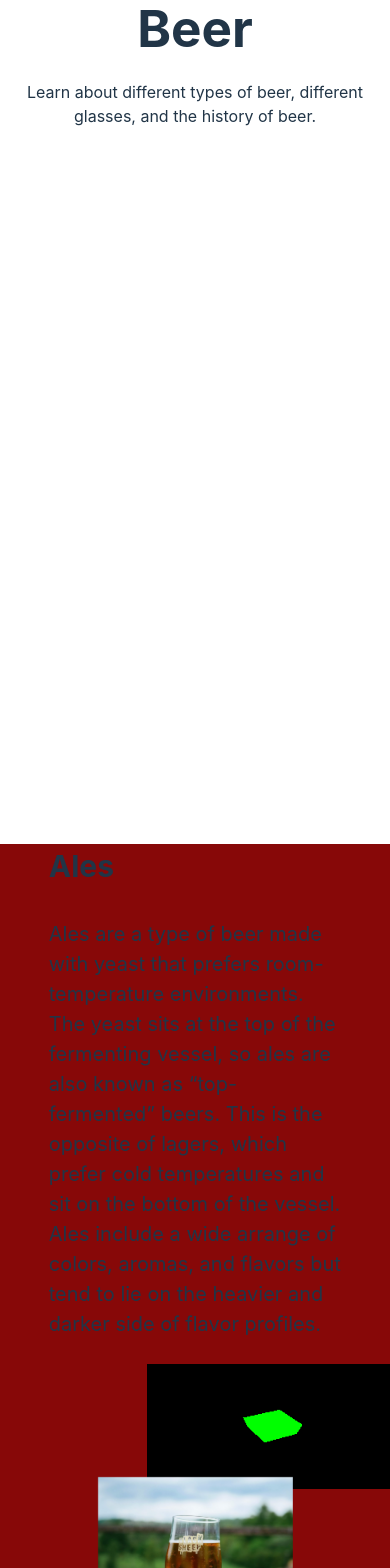
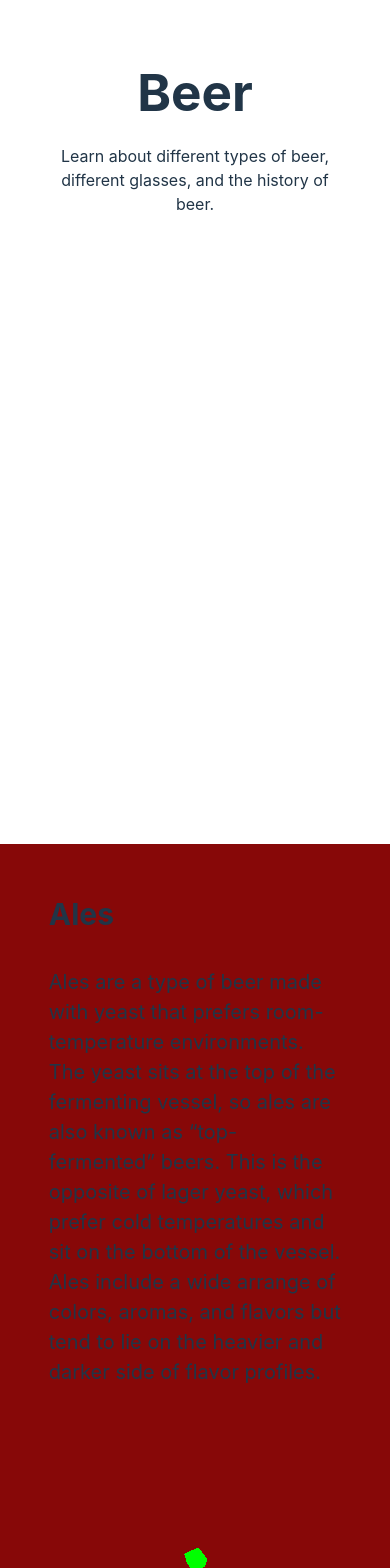
Before and after one commit to jameshardyatx/beerInfo, a React (Vite) app: page / in a window 390 px wide. Shown: the top 1568 px of the page. Built offline with nearby package versions, Linux system fonts and the light colour scheme.

Commit message:
threejs implementation and responsiveness

```diff
--- a/src/App.jsx
+++ b/src/App.jsx
@@ -13,7 +13,7 @@ const beers = [
   {
     title: "Ales",
     text: [
-      "Ales are a type of beer made with yeast that prefers room-temperature environments. The yeast sits at the top of the fermenting vessel, so ales are also known as “top-fermented” beers. This is the opposite of lagers, which prefer cold temperatures and sit on the bottom of the vessel. Ales include a wide arrange of colors, aromas, and flavors but tend to lie on the heavier and darker side of flavor profiles.",
+      "Ales are a type of beer made with yeast that prefers room-temperature environments. The yeast sits at the top of the fermenting vessel, so ales are also known as “top-fermented” beers. This is the opposite of lager yeast, which prefer cold temperatures and sit on the bottom of the vessel. Ales include a wide arrange of colors, aromas, and flavors but tend to lie on the heavier and darker side of flavor profiles.",
     ],
     image: beerStock,
     color: "red",
--- a/src/components/BeerInfo.jsx
+++ b/src/components/BeerInfo.jsx
@@ -5,14 +5,18 @@ import Object3D from './Object3D.jsx';
 function BeerInfo(props) {
     return (
         <section id={props.title} className={`beerSection ${props.color}`}>
-            <img src={props.image} alt="" />
-                <Object3D />
+
+            {/* <img src={props.image} alt="" /> */}
+
+            <Object3D />
+
             <div className="textWrapper">
                 <h2>{props.title}</h2>
                 {props.text.map((text, index) => (
                     <p key={index}>{text}</p>
                 ))}
             </div>
+
         </section>
     );
 }
--- a/src/components/Object3D.jsx
+++ b/src/components/Object3D.jsx
@@ -9,7 +9,7 @@ function Object3D() {
     const scene = new THREE.Scene();
     // const camera = new THREE.PerspectiveCamera(75, window.innerWidth / window.innerHeight, 0.1, 1000);
     const camera = new THREE.PerspectiveCamera(75, 1, 0.1, 1000);
-    const renderer = new THREE.WebGLRenderer();
+    const renderer = new THREE.WebGLRenderer({alpha : true});
 
     // Set renderer size to match the window size
     // renderer.setSize(window.innerWidth, window.innerHeight);
@@ -18,13 +18,11 @@ function Object3D() {
     const currentCanvas = canvasRef.current;
     currentCanvas.appendChild(renderer.domElement);
 
-    const renderSize = Math.floor(renderer.domElement.parentElement.parentElement.offsetWidth * .25);
+    let renderSize = Math.floor(renderer.domElement.parentElement.parentElement.offsetWidth * .25);
 
     renderer.domElement.parentElement.style.width = `${renderSize}px`;
     renderer.domElement.parentElement.style.height = `${renderSize}px`;
-    currentCanvas
-
-    // const renderSize = renderer.do
+    renderer.setSize(renderSize, renderSize);
 
     // Create a cube with geometry and material
     const geometry = new THREE.BoxGeometry(1, 1, 1);
@@ -63,6 +61,16 @@ function Object3D() {
     // Start the animation loop
     renderer.setAnimationLoop(animate);
 
+    const handleResize = () => {
+        renderSize = Math.floor(renderer.domElement.parentElement.parentElement.offsetWidth * .25);
+        renderer.domElement.parentElement.style.width = `${renderSize}px`;
+        renderer.domElement.parentElement.style.height = `${renderSize}px`;
+        renderer.setSize(renderSize, renderSize);
+        camera.updateProjectionMatrix();
+    }
+
+    window.addEventListener('resize', handleResize);
+
     // Cleanup on unmount
     return () => {
       renderer.setAnimationLoop(null); // Stop the animation loop
@@ -71,7 +79,7 @@ function Object3D() {
   }, []);
 
   return (
-    <div ref={canvasRef}></div>
+    <div ref={canvasRef} className="canvasWrapper"></div>
   );
 }
 
--- a/src/index.css
+++ b/src/index.css
@@ -110,13 +110,21 @@ header {
   text-align: center;
   height: 100vh;
   scroll-snap-align: start;
+  width: 75%;
+  margin: 0 auto;
+  scroll-snap-align: top;
+}
+
+header h1 {
+  padding-top: 4rem;
 }
 
 .textWrapper {
   margin: 1rem 3rem 1rem 1rem;
   width: 50%;
   /* align-self: flex-end; */
-  overflow-y: scroll;
+  overflow-y: auto;
+  max-height: 90vh;
 }
 
 .beerSection img {
@@ -125,9 +133,8 @@ header {
   /* position: absolute; */
 }
 
-.beerSection canvas {
-  width: 250px;
-
+.canvasWrapper {
+  margin: 4rem;
 }
 
 .beerSection {
@@ -153,15 +160,15 @@ header {
   background-color: rgb(10, 10, 121);
 }
 
-@media (width <= 700px) {
+@media (width <= 800px) {
   /* html {
     scroll-snap-type: none;
   } */
 
   .textWrapper {
-    margin: 0rem 0rem 0rem 0rem;
+    margin: 2rem 0rem 0rem 0rem;
     width: 75%;
-    overflow-y: scroll;
+    overflow-y: auto;
     align-self: center;
     font-size: 125%;
     max-height: 75%;
```
Also changed, not shown: src/assets/beerInfoFavicon.png (added).
